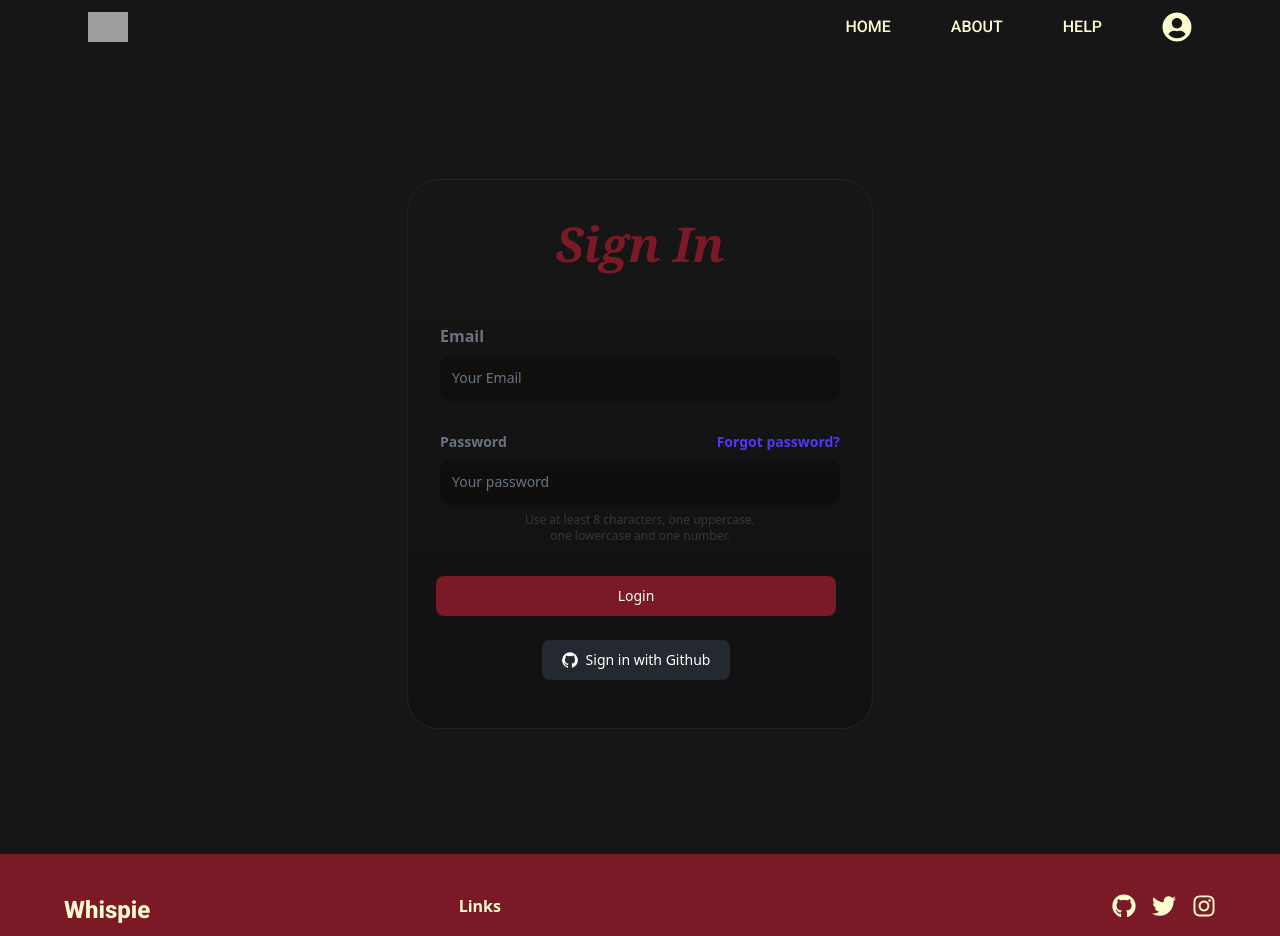
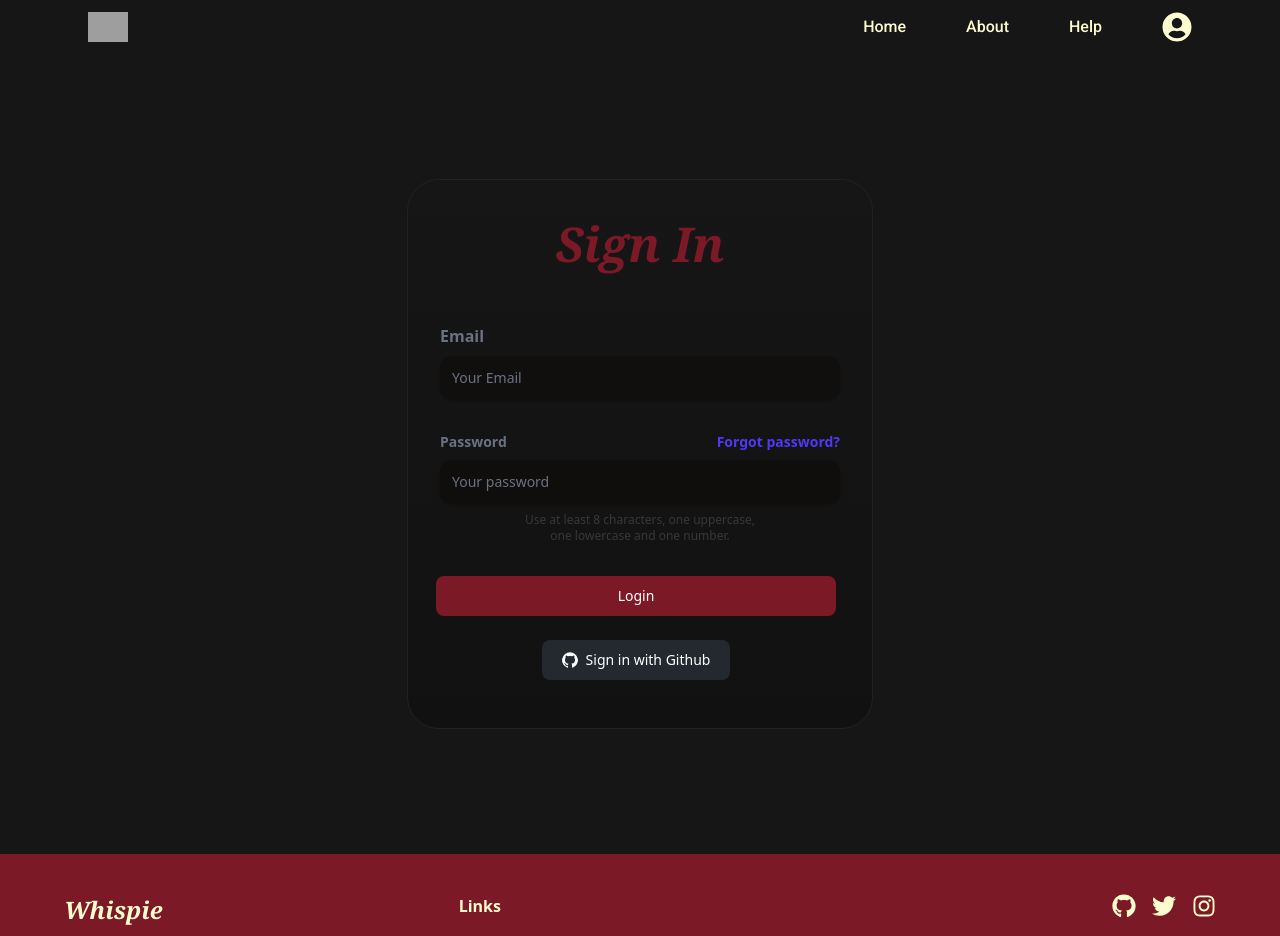
Before and after one commit to whispie-app/frontend, a React (Vite) app: page / in a window 1280 px wide. Shown: the top 936 px of the page. Built offline with nearby package versions, Linux system fonts and the light colour scheme; grey boxes are pictures that could not be loaded.

Commit message:
Update header and footer styles, remove scroll effect
Refines the font styles in Footer and Header components, including branding and navigation links. Removes the fixed download button scroll effect from Header. Adjusts link hover color in Footer for improved visual consistency.

```diff
--- a/src/components/Footer.tsx
+++ b/src/components/Footer.tsx
@@ -11,7 +11,7 @@ function Footer() {
       <div className="max-w-6xl mx-auto grid grid-cols-1 md:grid-cols-3 gap-8 items-start">
         {/* Branding & Contact */}
         <div className="flex flex-col gap-3">
-          <span className="text-2xl font-extrabold mainFont text-[#fdfcce] mb-2">
+          <span className="text-2xl font-semibold italic font-[Georgia] text-[#fdfcce] mb-2">
             Whispie
           </span>
           <span className="text-sm text-[#fdfcce]">
@@ -33,7 +33,7 @@ function Footer() {
           <span className="text-[#fdfcce] font-semibold mb-2">Links</span>
           <a
             href="#"
-            className="text-[#fdfcce] hover:text-[#f07848] text-sm transition-colors"
+            className="text-[#fdfcce] hover:text-[#ff6e6e] text-sm transition-colors"
           >
             Terms of Service
           </a>
--- a/src/components/Header.tsx
+++ b/src/components/Header.tsx
@@ -5,7 +5,6 @@ import "./styles/main.css";
 function Header() {
   const [open, setOpen] = useState(false);
   const dropdownRef = useRef<HTMLDivElement>(null);
-  const [fixedDownload, setFixedDownload] = useState(false);
 
   // Close dropdown when clicking outside
   useEffect(() => {
@@ -25,19 +24,6 @@ function Header() {
     };
   }, [open]);
 
-  // Fix Download button on scroll
-  useEffect(() => {
-    function handleScroll() {
-      if (window.scrollY > 80) {
-        setFixedDownload(true);
-      } else {
-        setFixedDownload(false);
-      }
-    }
-    window.addEventListener("scroll", handleScroll);
-    return () => window.removeEventListener("scroll", handleScroll);
-  }, []);
-
   return (
     <header className="w-full bg-[#161616] border-[#7b1926]">
       <div className="flex justify-between items-center max-w-6xl mx-auto py-3 px-6">
@@ -47,22 +33,22 @@ function Header() {
           </span>
         </div>
         <div className="flex gap-15 align-middle items-center">
-          <nav className="flex gap-15 items-center font-[roboto]">
+          <nav className="flex gap-15 items-center font-extrabold font-[roboto]">
             <a
               href="#"
-              className="text-[#fdfcce] uppercase text-base font-medium hover:text-[#7b1926] transition-colors"
+              className="text-[#fdfcce] text-base font-medium hover:text-[#7b1926] transition-colors"
             >
               Home
             </a>
             <a
               href="#"
-              className="text-[#fdfcce] uppercase text-base font-medium hover:text-[#7b1926] transition-colors"
+              className="text-[#fdfcce] text-base font-medium hover:text-[#7b1926] transition-colors"
             >
               About
             </a>
             <a
               href="#"
-              className="text-[#fdfcce] uppercase text-base font-medium hover:text-[#7b1926] transition-colors"
+              className="text-[#fdfcce] text-base font-medium hover:text-[#7b1926] transition-colors"
             >
               Help
             </a>
```
